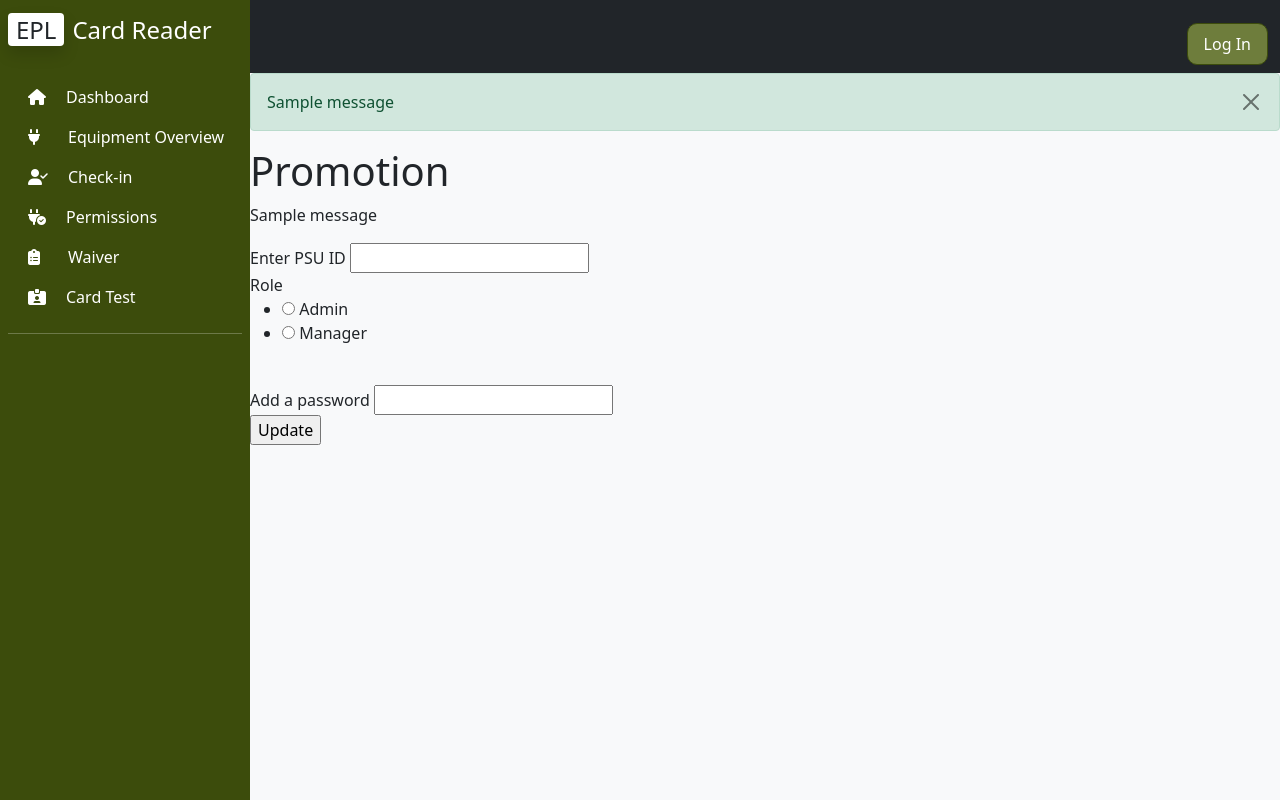
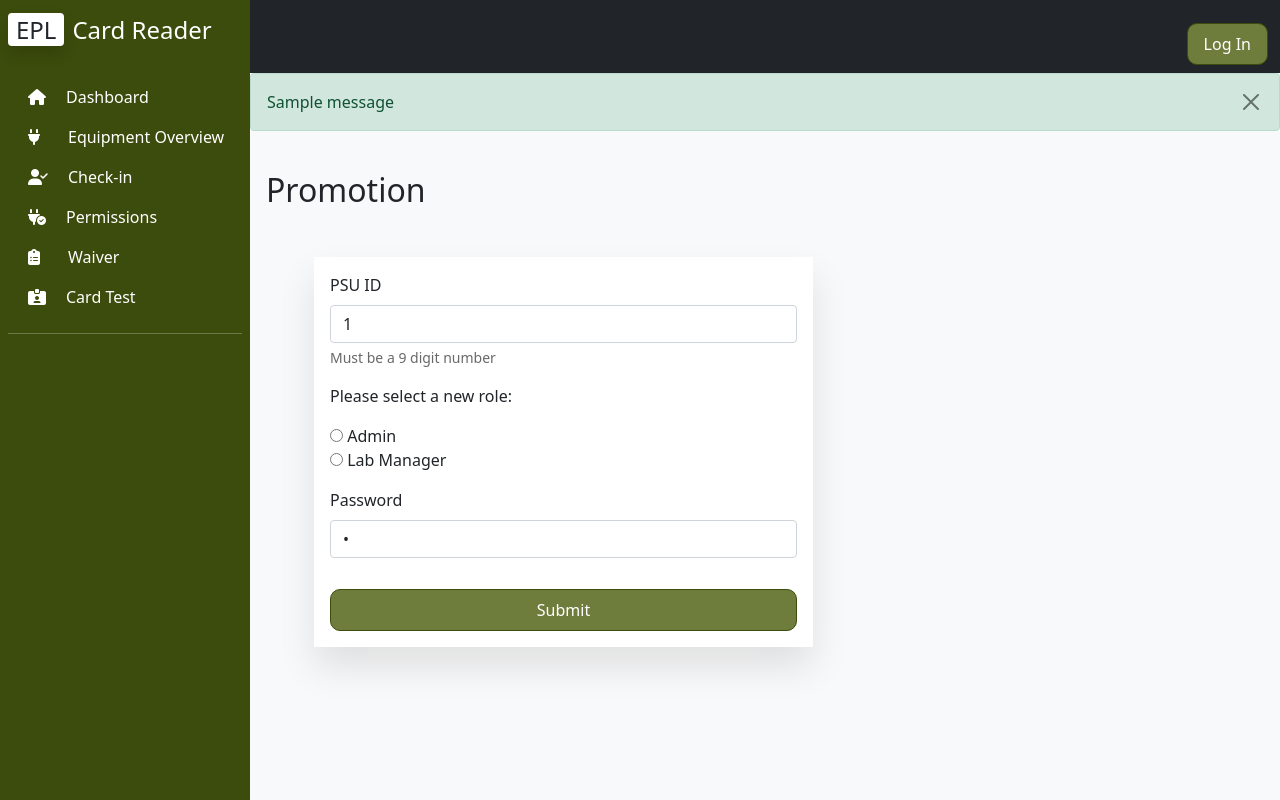
Before and after one commit to ZYostSass/EPL-Card-Reader-Interface, a Flask app: template web_app/templates/promote_user.html in a window 1280 px wide. Run offline with Flask 3, Linux system fonts and the light colour scheme; tables that the repository leaves empty hold one stand-in row (values such as "Sample post"); the template is opened without the code that fills it: values that come from a table or form of the project are taken from there, most other values are stand-ins (such as "Sample title", 1, 10 or a date in 2020); one stand-in notice (Sample message) is shown.

Commit message:
Adjusted promote user form structure to match the rest of the codebase, removed unused flask wtf imports

```diff
--- a/web_app/templates/promote_user.html
+++ b/web_app/templates/promote_user.html
@@ -1,32 +1,43 @@
-{% extends "index.html" %}
-
-
-{% block content %}
-
-<h1>Promotion</h1>
-{% with messages = get_flashed_messages() %}
-    {% if messages %}
-        {%for message in messages %}
-            <p> {{ message }}</p>
-        {% endfor %}
-    {% endif %}
-{% endwith %}
-<form method = "POST">
-    {{form.hidden_tag()}}
-
-    {{form.id.label}}
-    {{form.id()}}
-    <br/>
-    {{form.role.label}}
-    {{form.role()}}
-    <br/>
-    {{form.password.label}}
-    {{form.password()}}
-
-
-    <br/>
-    {{form.submit}}
-</form>
-
-
+{% extends "index.html" %} {% block content %}
+<div class="form-content px-3 pt-4">
+  <h2 class="fs-2 pe-2">Promotion</h2>
+  <!-- Manual Entry -->
+  <form action="/promote" method="POST" class="m-5">
+    <div class="mb-3">
+      <label for="id" class="form-label">PSU ID</label>
+      <input
+        type="text"
+        class="form-control"
+        name="id"
+        id="id"
+        value="{{ id }}"
+        maxlength="9"
+        inputmode="numeric"
+        pattern="[0-9]{9}"
+        required
+      />
+      <div id="idHelp" class="form-text">Must be a 9 digit number</div>
+    </div>
+    <div class="mb-3">
+      <p>Please select a new role:</p>
+      <input type="radio" id="admin" name="role" value="{{ role }}" />
+      <label for="html">Admin</label><br />
+      <input type="radio" id="manager" name="role" value="{{ role }}" />
+      <label for="css">Lab Manager</label><br />
+    </div>
+    <div class="mb-3">
+      <label for="pwd" class="form-label">Password</label>
+      <input
+        type="password"
+        class="form-control"
+        name="pwd"
+        id="pwd"
+        value="{{ pwd }}"
+        required
+      />
+    </div>
+    <button type="submit" class="btn-primary" id="submit-btn">Submit</button>
+  </form>
+  <!-- End Manual Entry-->
+</div>
 {% endblock %}
--- a/web_app/views.py
+++ b/web_app/views.py
@@ -4,11 +4,8 @@ from flask import Flask, abort, g, render_template, request, redirect, escape, B
 from database.class_models import *
 from database.user_options import access_logs, add_new_user, all_categories, get_machine, get_user, get_user_by_psu_id, insert_category_name, remove_category_by_id, remove_user, read_all_machines, edit_machine, add_machine, remove_machine, change_user_access_level, check_user_password, read_all, add_training, uncategorized_machines, uncategorized_machines_without_user, update_category_by_id, checkin_user, update_user_option
 from sqlalchemy.orm.exc import NoResultFound
-from flask_wtf import FlaskForm
-from wtforms import StringField, SubmitField, validators, RadioField
 import datetime
 from . import card_reader
-# from wtforms.validators import DataRequired
 
 bp = Blueprint('views', __name__)
 
@@ -296,6 +293,7 @@ def update_user():
             return redirect(url_for('views.update_user'))
     else:
         return render_template("update_user.html")
+
 @bp.route('/update-user/<badge>', methods=['GET', 'POST'])
 @manager_required
 def updateStudent(badge):
@@ -317,45 +315,22 @@ def updateStudent(badge):
     else:
         return render_template("updateStudent.html", user = user)
 
-
-
-# Creating a form for promoting a user
-
-
-class PromoteForm(FlaskForm):
-    id = StringField("Enter PSU ID", [validators.DataRequired()])
-    role = RadioField('Role', choices=[
-                      ('Admin', 'Admin'), ('Manager', 'Manager')], validators=[validators.DataRequired()])
-    password = StringField("Add a password")
-    submit = SubmitField("Update")
-
-# Create a Promote Page
-
-
 @bp.route("/promote", methods=["POST", "GET"])
 @admin_required
 def promote_user():
-    id = None
-    role = None
-    form = PromoteForm()
-    # Validate Form
-    if form.validate_on_submit():
-        id = form.id.data
-        role = form.role.data
-        password = form.password.data
-        if password == "":
-            password = None
-        print(role)
-        if (role):
-            try:
-                change_user_access_level(id, role, password)
-                flash("Successfully updated")
-                return redirect('/promote')
-            except Exception as e:
-                flash(str(e), "error")
-                return render_template("promote_user.html", id=id, role=role, form=form)
+    if request.method == 'POST':
+        user_id = request.form['id']
+        role = request.form['role']
+        pwd = request.form['pwd']
 
-    return render_template("promote_user.html", id=id, role=role, form=form)
+        try:
+            change_user_access_level(user_id, role, pwd)
+            flash("Promotion Successful", "success")
+            return redirect(url_for('views.promote_user'))
+        except (LookupError, ValueError) as e:
+            flash(str(e), "error")
+            return redirect(url_for('views.promote_user'))
+    return render_template("promote_user.html")
 
 
 @bp.route('/manage-equipment/')
```
